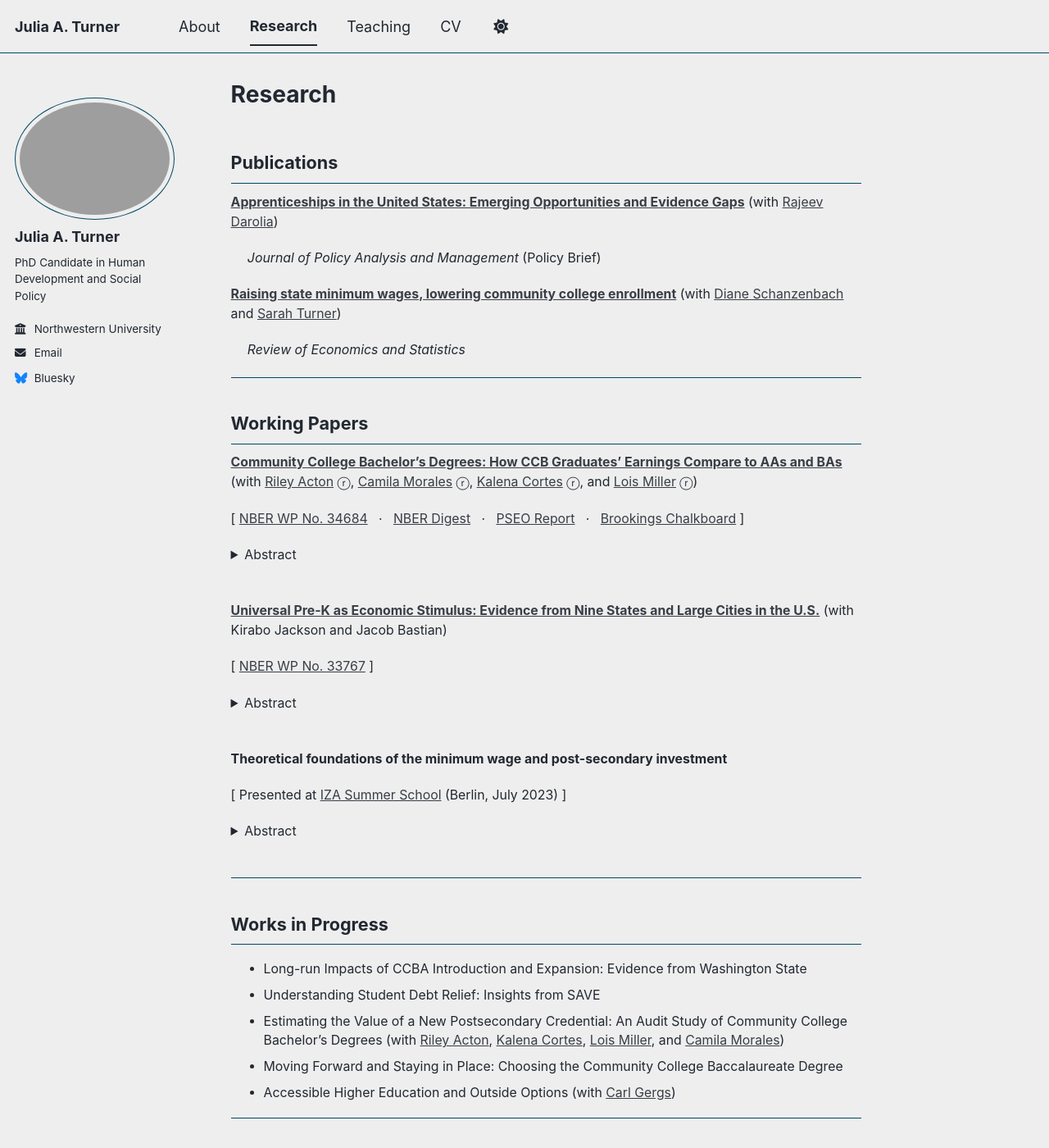
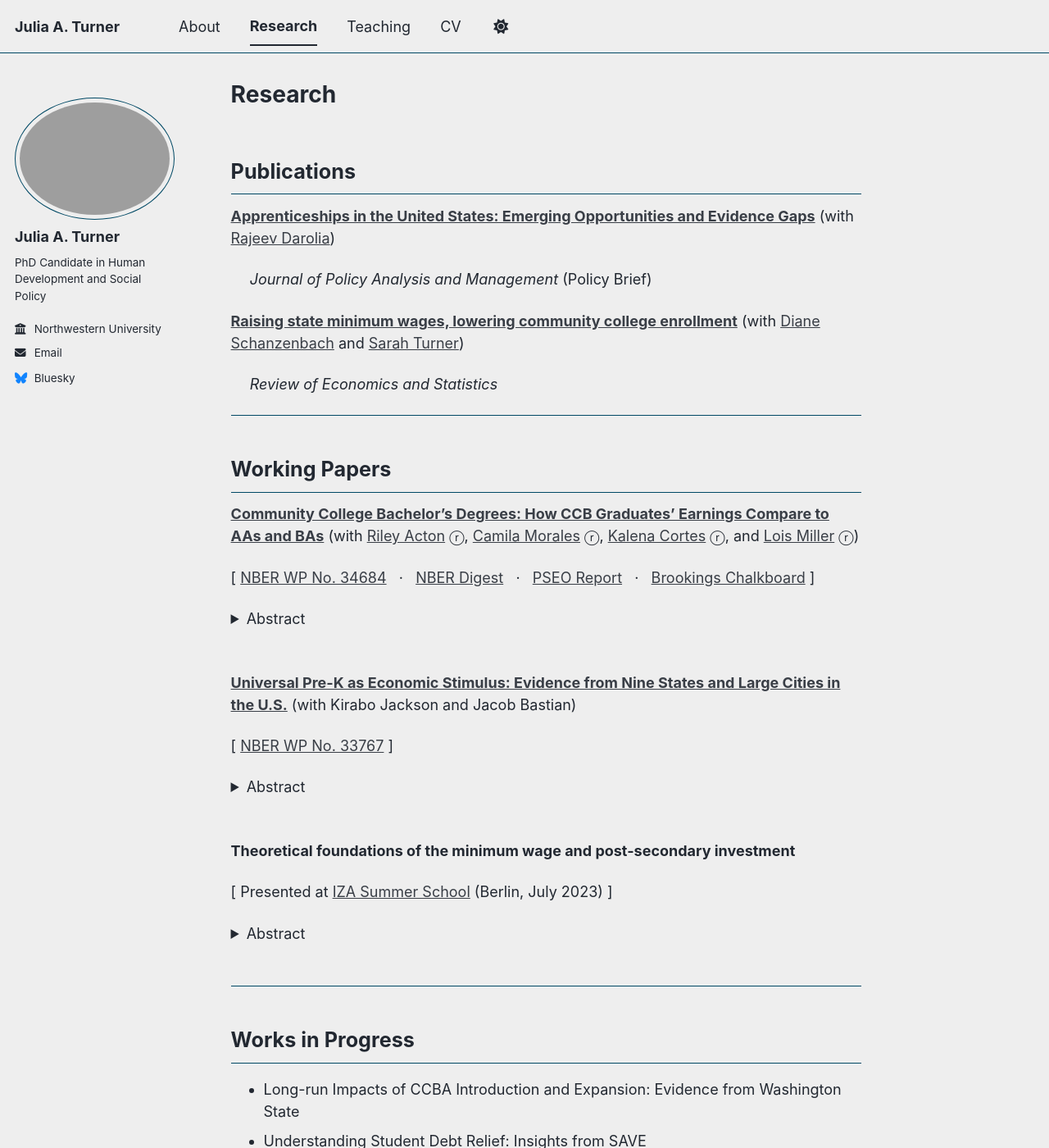
Before and after one commit to julia-a-turner/julia-a-turner.github.io, a Jekyll site: the page built from _pages/research.md, in a window 1280 px wide and 1400 px high. Shown: the whole window at 82% size. Built offline with Jekyll 4.4.1, drawn with Linux system fonts in a browser that asks for light colours; a script bundle is joined from its source files by our own code; library files that are not in the unit come from our copies.

Commit message:
Update custom.css

```diff
--- a/assets/css/custom.css
+++ b/assets/css/custom.css
@@ -1,11 +1,11 @@
 .page__content p,
 .page__content li,
 .page__content details {
-  font-size: 0.88em;
+  font-size: 1em;
 }
 
 .page__content h2 {
-  font-size: 1.2em;
+  font-size: 1.4em;
 }
 
 footer {
```
